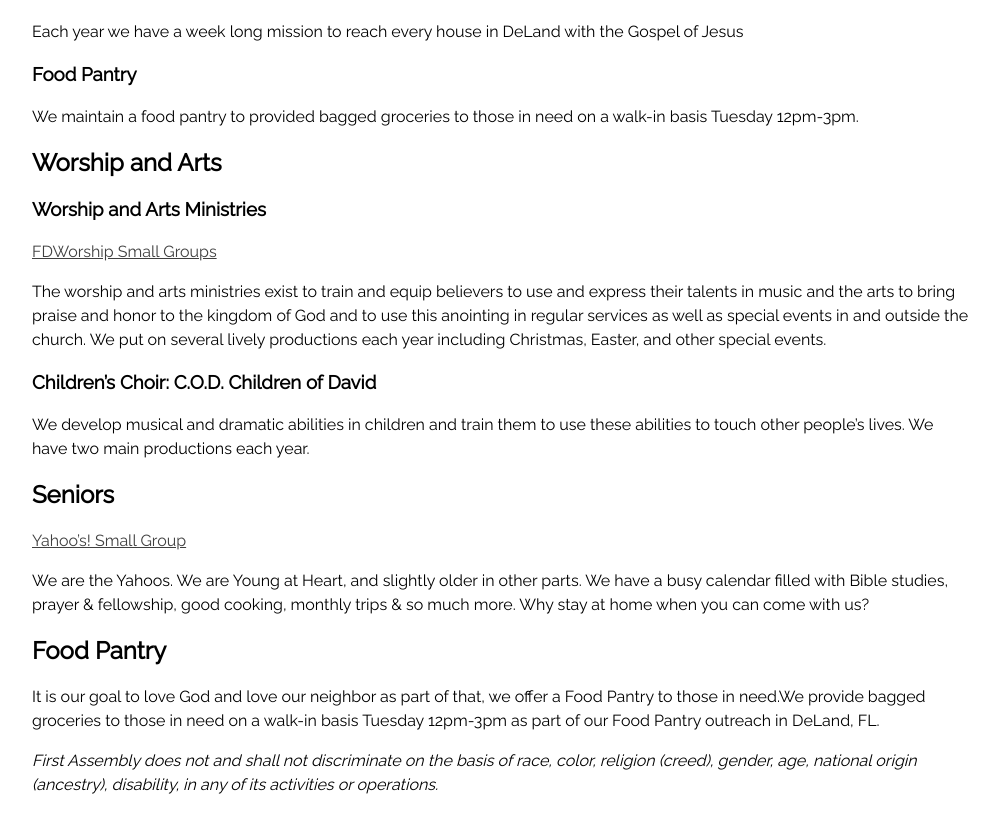
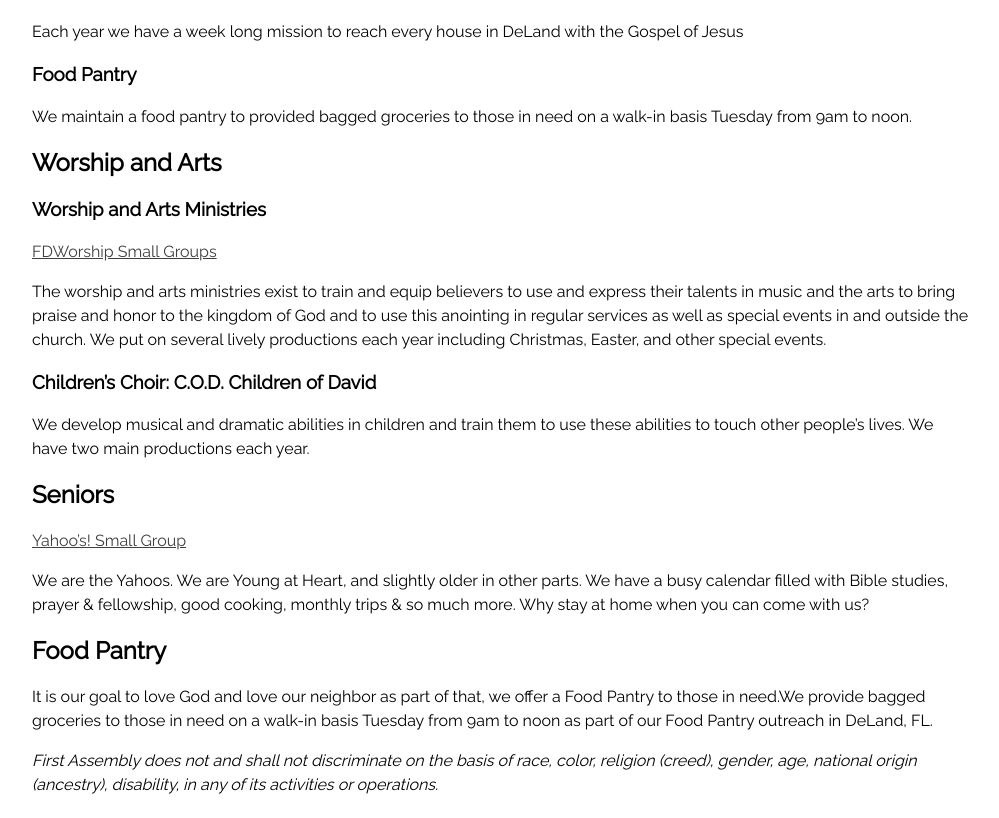
Before and after one commit to thinkjson/firstassemblydeland, a Jekyll site: the page built from _pages/ministries.markdown, in a window 1280 px wide and 1400 px high, scrolled down 1012 px. Shown: the part 579-1397 px from the top of the window, without its empty margins (138-1137 px from the left). Built offline with Jekyll 4.4.1, drawn with Linux system fonts in a browser that asks for light colours; some web fonts are replaced; a script that is not in the unit is left out.

Commit message:
Update food panty times

```diff
--- a/_pages/ministries.markdown
+++ b/_pages/ministries.markdown
@@ -56,7 +56,7 @@ Each year we have a week long mission to reach every house in DeLand with the Go
 
 ### Food Pantry
 
-We maintain a food pantry to provided bagged groceries to those in need on a walk-in basis Tuesday 12pm-3pm.
+We maintain a food pantry to provided bagged groceries to those in need on a walk-in basis Tuesday from 9am to noon.
 
 ## Worship and Arts
 
@@ -78,6 +78,6 @@ We are the Yahoos. We are Young at Heart, and slightly older in other parts. We
 
 ## Food Pantry
 
-It is our goal to love God and love our neighbor as part of that, we offer a Food Pantry to those in need.We provide bagged groceries to those in need on a walk-in basis Tuesday 12pm-3pm as part of our Food Pantry outreach in DeLand, FL.
+It is our goal to love God and love our neighbor as part of that, we offer a Food Pantry to those in need.We provide bagged groceries to those in need on a walk-in basis Tuesday from 9am to noon as part of our Food Pantry outreach in DeLand, FL.
 
 *First Assembly does not and shall not discriminate on the basis of race, color, religion (creed), gender, age, national origin (ancestry), disability, in any of its activities or operations.*
```
